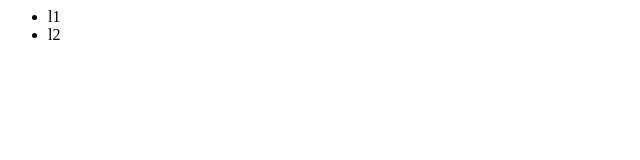
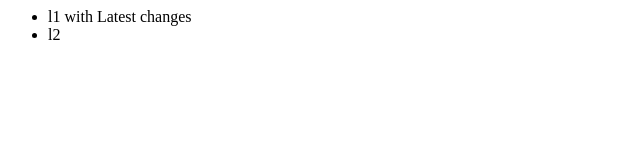
Before and after one commit to ravirana2/TestRavi, a plain HTML site: page index1.html in a window 1280 px wide. Shown: the whole page, without its empty margins (0-640 px from the left). Drawn offline with Linux system fonts and the light colour scheme.

Commit message:
made few latest changes

```diff
--- a/index1.html
+++ b/index1.html
@@ -2,7 +2,7 @@
 	<body>
 	<div>
 	<ul>
-	<li>l1</li>
+	<li>l1 with Latest changes</li>
 	<li>l2</li>
 	</ul>
 	</body>
```
